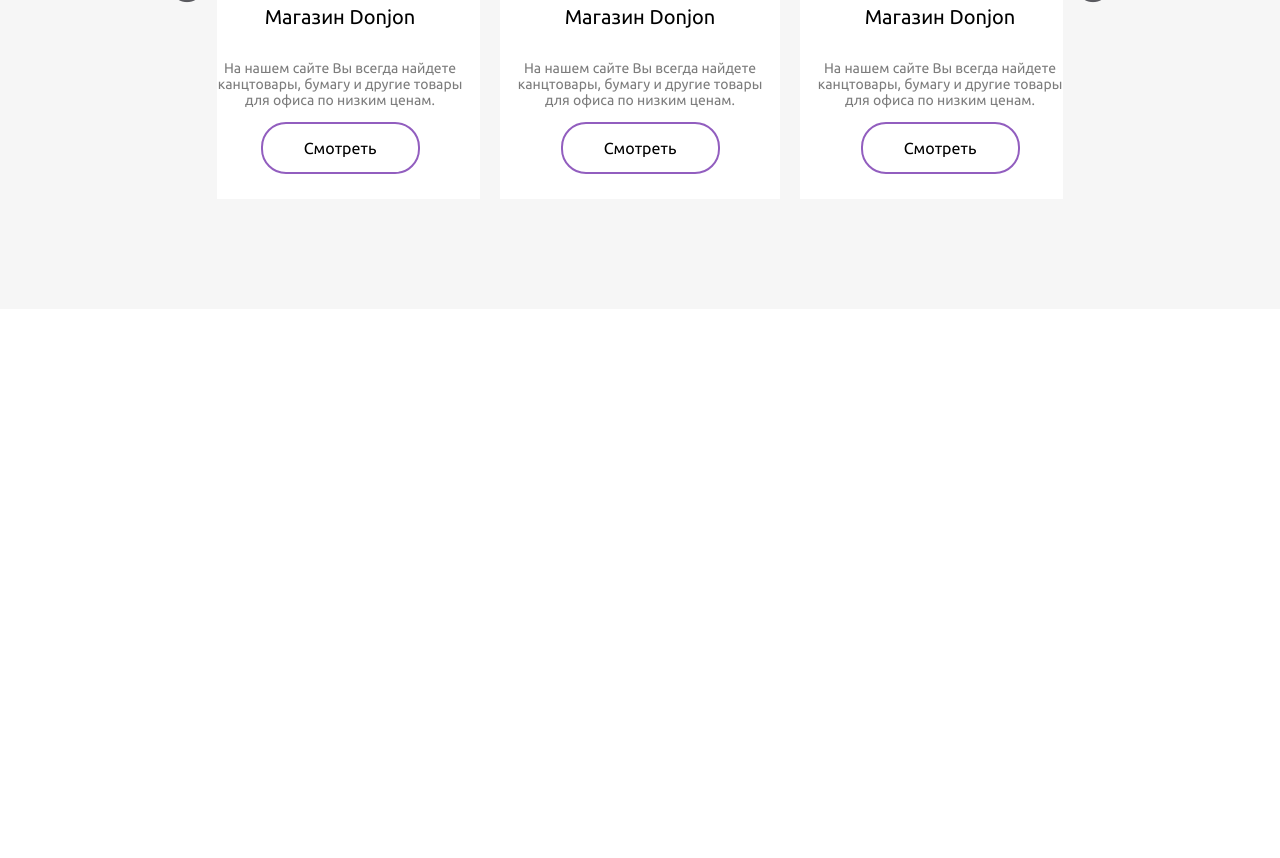
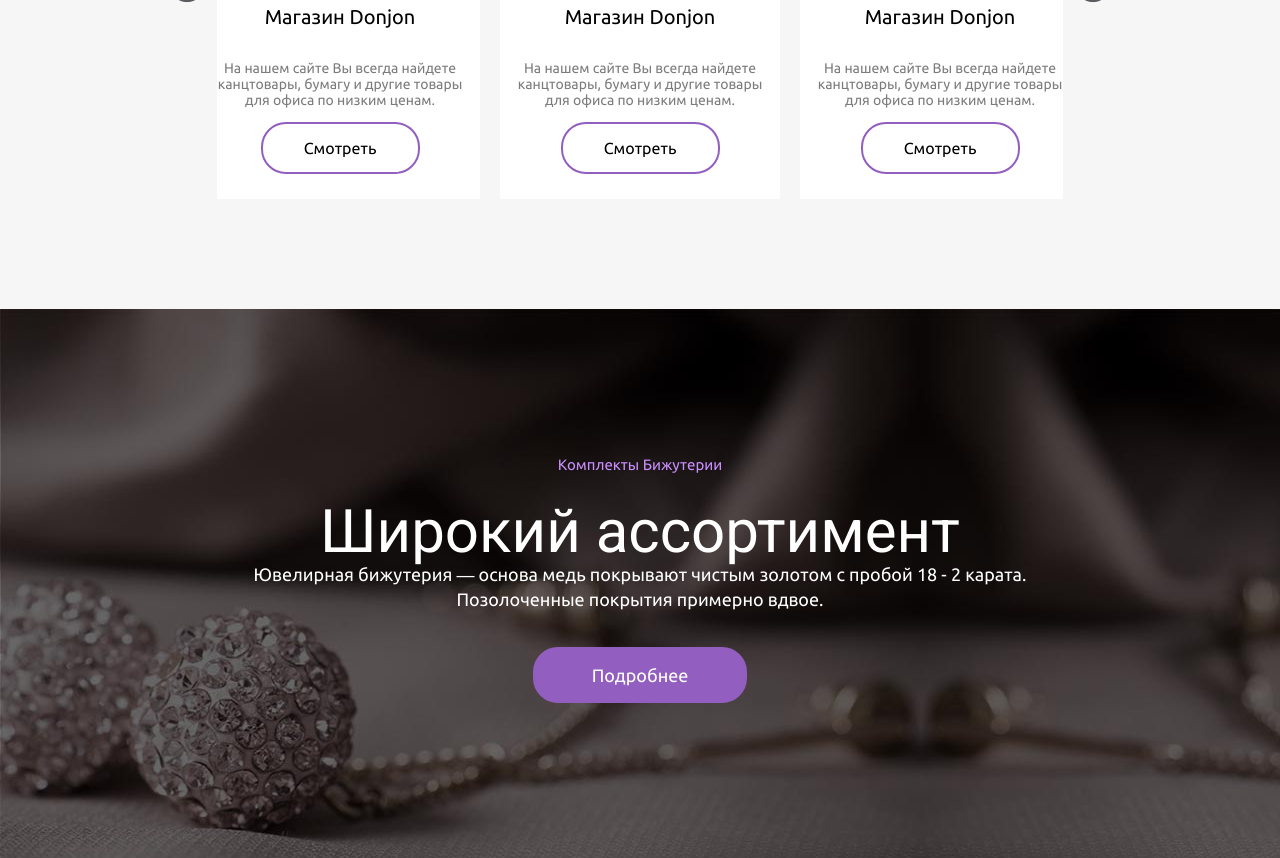
Before and after one commit to Ortex58/xbijouterie, a plain HTML site: page index.html in a window 1280 px wide. Shown: the part 3499-4357 px from the top of the page. Before the commit the page ends 3808 px from the top, so only its background shows below. Drawn offline with nearby package versions, Linux system fonts and the light colour scheme.

Commit message:
Block Assortment complite

```diff
--- a/index.html
+++ b/index.html
@@ -44,8 +44,8 @@
 					<p>Ювелирная бижутерия ― основа медь  покрывают чистым золотом с пробой 18 - 2 карата. Позолоченные покрытия примерно вдвое повышают твёрдость поверхности и являются хорошим средством защиты её от коррозии.</p>
 					<button>Заказать</button>
 					<h3>Осуществляем доставку товаров</h3>
-				</div>
-				<button class="header__wrapper--pageDown"></button>
+			</div>
+			<button class="header__wrapper--pageDown"></button>
 		</header>
 
 <!-- Content 1 -->
@@ -134,7 +134,7 @@
 			</div>
 		</section>
 
-
+<!-- Section Shop-->
 		<section class="shops">
 			<div class="shops__wrapper">
 				<div class="shops__header">
@@ -215,6 +215,19 @@
 			</div>
 		</section>
 
+<!-- Section Assortment-->
+
+		<section class="assortment">
+			<div class="assortment__wrapper">
+				<div class="assortment__content">
+					<h2>Комплекты Бижутерии</h2>
+					<h3>Широкий ассортимент</h3>
+					<p>Ювелирная бижутерия ― основа медь  покрывают чистым золотом с пробой 18 - 2 карата. Позолоченные покрытия примерно вдвое.</p>
+					<a href="#">Подробнее</a>
+				</div>
+			</div>
+		</section>
+
 	</div>
 <script
   src="https://code.jquery.com/jquery-3.3.1.min.js"
--- /dev/null
+++ b/sass/import_sass/assortment.scss
@@ -0,0 +1,51 @@
+.assortment {
+	width: 100%;
+	background-image: url(../img/assortmentBG.jpg);
+	&__wrapper {
+		padding: 120px 15px;
+		max-width: 777px;
+		text-align: center;
+		margin: 0 auto;
+	}
+	&__content {
+		h2 {
+			color: #ca8efe;
+			font-family: Ubuntu,  sans-serif;
+			font-size: 15px;
+			font-weight: normal;
+			line-height: 72px;
+			margin: 0;
+		}
+		h3 {
+			color: #ffffff;
+			font-family: Roboto,  sans-serif;
+			font-size: 60px;
+			font-weight: normal;
+			line-height: 61px;
+			margin: 0;
+		}
+		p {
+			color: #ffffff;
+			font-family: Ubuntu,  sans-serif;
+			font-size: 18px;
+			font-weight: normal;
+			line-height: 25px;
+			margin: 0;
+		}
+		a {
+			display: block;
+			margin: 35px auto;
+			color: #ffffff;
+			font-family: Ubuntu,  sans-serif;
+			font-size: 18px;
+			font-weight: normal;
+			line-height: 52px;
+			max-width: 210px;
+			height: 52px;
+			border: 2px solid #925ebf;
+			border-radius: 25px;
+			text-decoration: none;
+			background-color: #925ebf;
+		}
+	}
+}
--- a/sass/import_sass/media.scss
+++ b/sass/import_sass/media.scss
@@ -148,8 +148,11 @@
 			font-size: 33px;
 		}
 		.shops__content__slider__slide__down a {
-	    height: 25px;
-      line-height: 25px;
-      font-size: 14px;
+			height: 25px;
+			line-height: 25px;
+			font-size: 14px;
+		}
+		.assortment__content h3 {
+			font-size: 45px;
 		}
 	}
--- a/sass/style.scss
+++ b/sass/style.scss
@@ -2,5 +2,6 @@
 @import "sass/import_sass/whywee.scss";
 @import "sass/import_sass/ourcompany.scss";
 @import "sass/import_sass/shops.scss";
+@import "../sass/import_sass/assortment.scss";
 @import "sass/import_sass/media.scss";
 @import "sass/import_sass/burger.scss";
```
Also changed, not shown: sass/import_sass/shops.scss (+5 -5 lines), css/import_sass/assortment.css (added), css/import_sass/burger.css, css/import_sass/content.css, css/import_sass/header.css, css/import_sass/media.css, css/import_sass/ourcompany.css, css/import_sass/shops.css, css/import_sass/whywee.css, css/style.css, font/ajax-loader.gif (added), img/assortmentBG.jpg (added), 1 other file.
